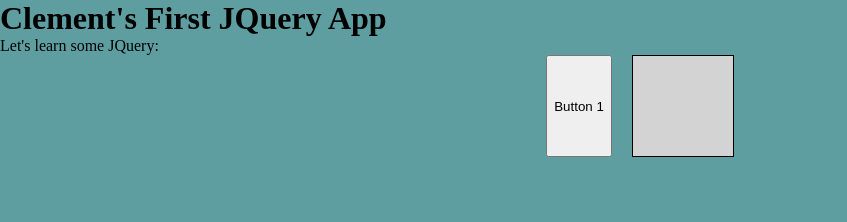
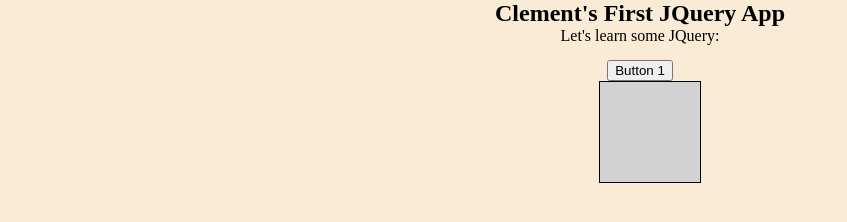
Before and after one commit to cekeller6121/first-jquery-app, a website: page index.html in a window 1280 px wide. Shown: the whole page, without its empty margins (0-847 px from the left). Drawn offline with nearby package versions, Linux system fonts and the light colour scheme.

Commit message:
add center alignment to elements

```diff
--- a/index.html
+++ b/index.html
@@ -7,9 +7,10 @@
   </head>
   <body>
 
-  <h1>Clement's First JQuery App</h1>
-
-  <p>Let's learn some JQuery:</p>
+  <header>
+    <h2>Clement's First JQuery App</h2>
+    <p>Let's learn some JQuery:</p>
+  </header>
 
   <section class="panels">
     <button id="btn1">Button 1</button>
--- a/scripts.js
+++ b/scripts.js
@@ -6,4 +6,8 @@
     $('#panel1').toggle(1000)
   });
 
+  $('#panel1').on('click', function() {
+    $('#panel1').toggle(1000)
+  });
+
 });
--- a/styles.css
+++ b/styles.css
@@ -3,12 +3,18 @@
 }
 
 body {
-  background-color: CadetBlue;
+  background-color: AntiqueWhite;
+}
+
+header {
+  text-align: center;
 }
 
 .panels {
+  align-items: center;
   display: flex;
-  justify-content: center;
+  flex-direction: column;
+  margin-top: 15px;
 }
 
 #panel1 {
```
